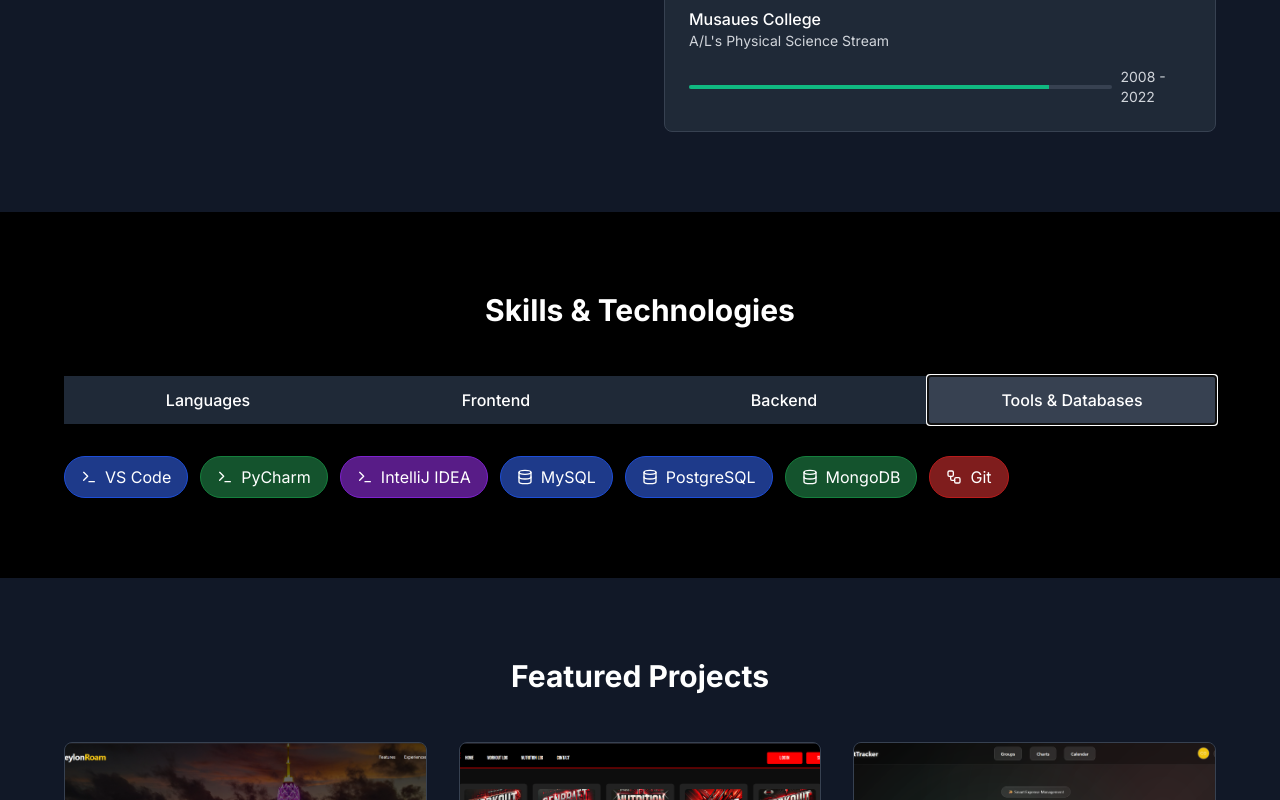
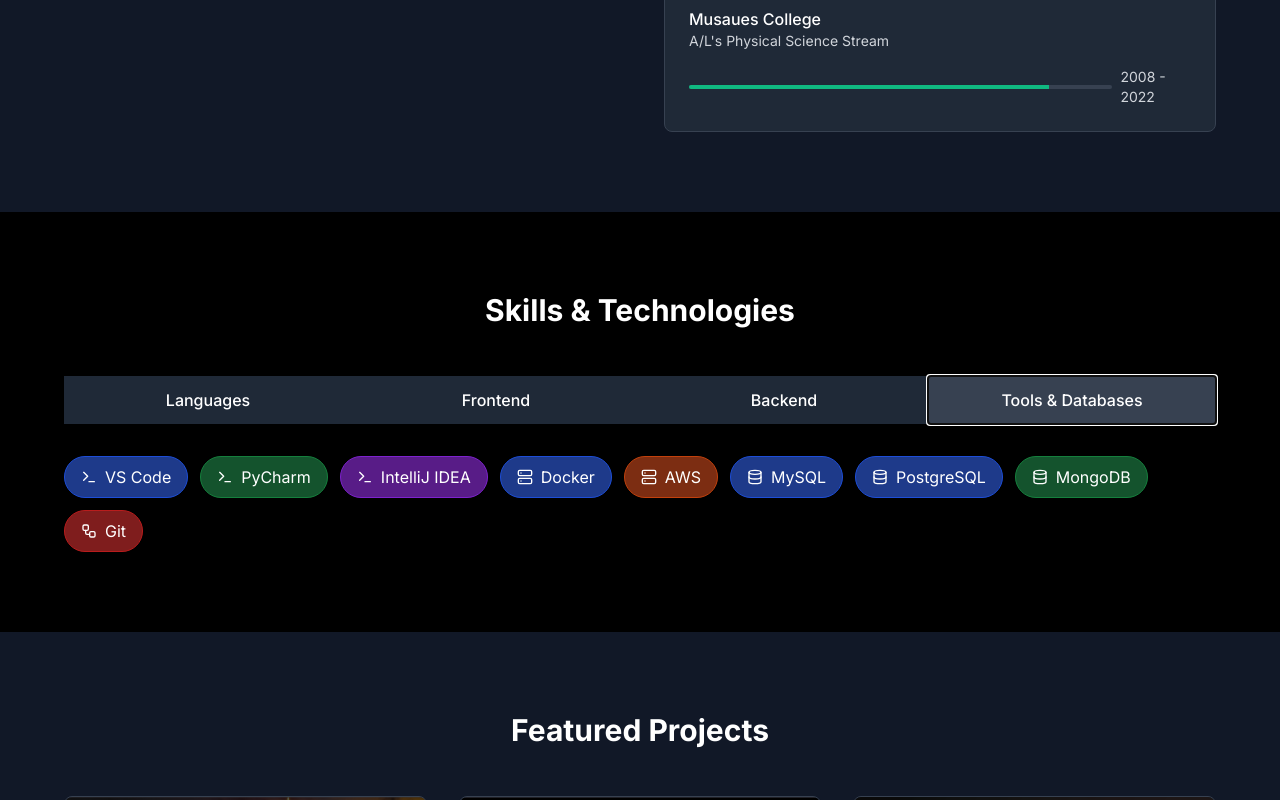
Before and after one commit to sigallage/Portfolio, a Next.js app: page / in a window 1280 px wide. Both pictures are taken after a click on the tab "Tools & Databases". Shown: the part 912-1712 px from the top of the page. Built offline with nearby package versions, Linux system fonts and the light colour scheme.

Commit message:
added awws and docker to tools

```diff
--- a/app/page.jsx
+++ b/app/page.jsx
@@ -214,6 +214,8 @@
                 <SkillBadge name="VS Code" icon="vscode" />
                 <SkillBadge name="PyCharm" icon="pycharm" />
                 <SkillBadge name="IntelliJ IDEA" icon="intellij" />
+                <SkillBadge name="Docker" icon="docker" />
+                <SkillBadge name="AWS" icon="aws" />
                 <SkillBadge name="MySQL" icon="mysql" />
                 <SkillBadge name="PostgreSQL" icon="postgresql" />
                 <SkillBadge name="MongoDB" icon="mongodb" />
--- a/components/skill-badge.jsx
+++ b/components/skill-badge.jsx
@@ -38,6 +38,10 @@
         return "bg-green-900 border-green-700"
       case "git":
         return "bg-red-900 border-red-700"
+      case "docker":
+        return "bg-blue-900 border-blue-700"
+      case "aws":
+        return "bg-orange-900 border-orange-700"
       default:
         return "bg-gray-800 border-gray-700"
     }
@@ -71,6 +75,9 @@
         return <Database className="mr-2 h-4 w-4" />
       case "git":
         return <Workflow className="mr-2 h-4 w-4" />
+      case "docker":
+      case "aws":
+        return <Server className="mr-2 h-4 w-4" />
       default:
         return <Code className="mr-2 h-4 w-4" />
     }
@@ -113,6 +120,10 @@
         return "MDB"
       case "git":
         return "Git"
+      case "docker":
+        return "Doc"
+      case "aws":
+        return "AWS"
       default:
         return name.substring(0, 2).toUpperCase()
     }
```
